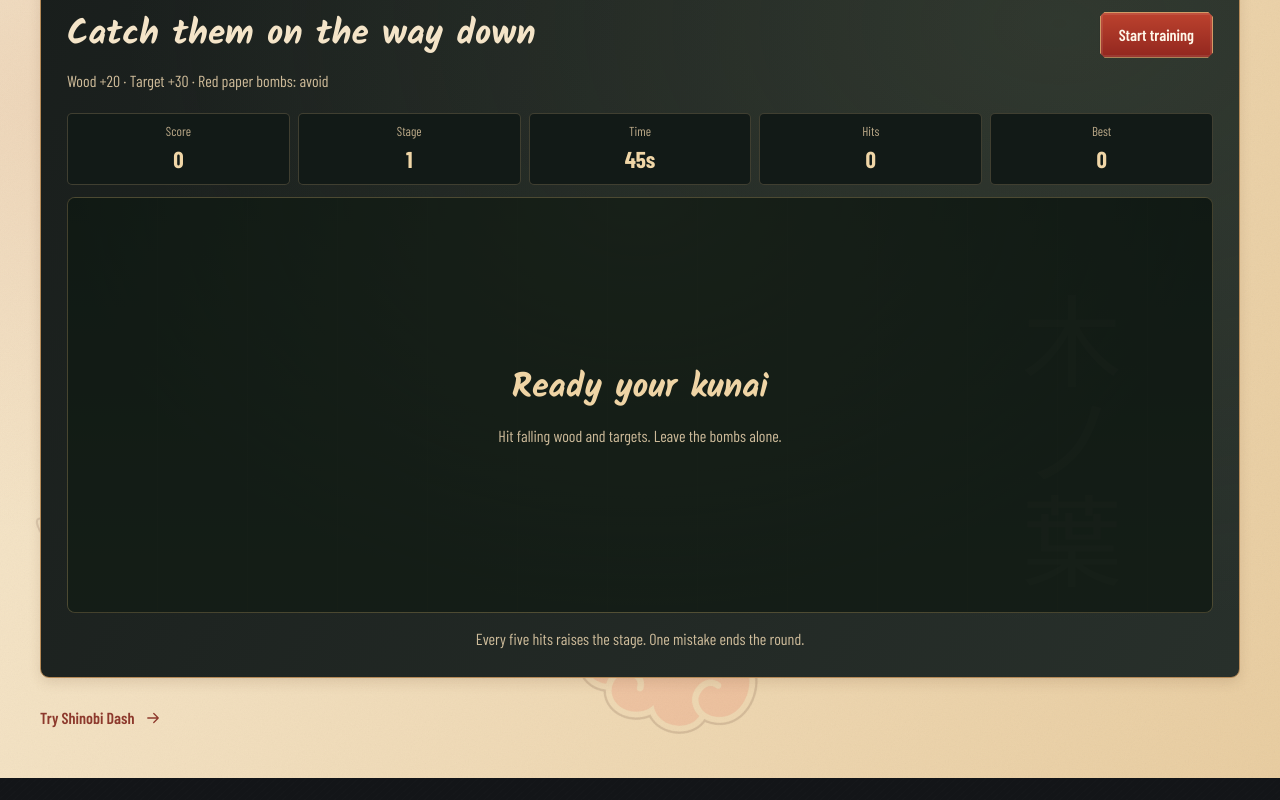
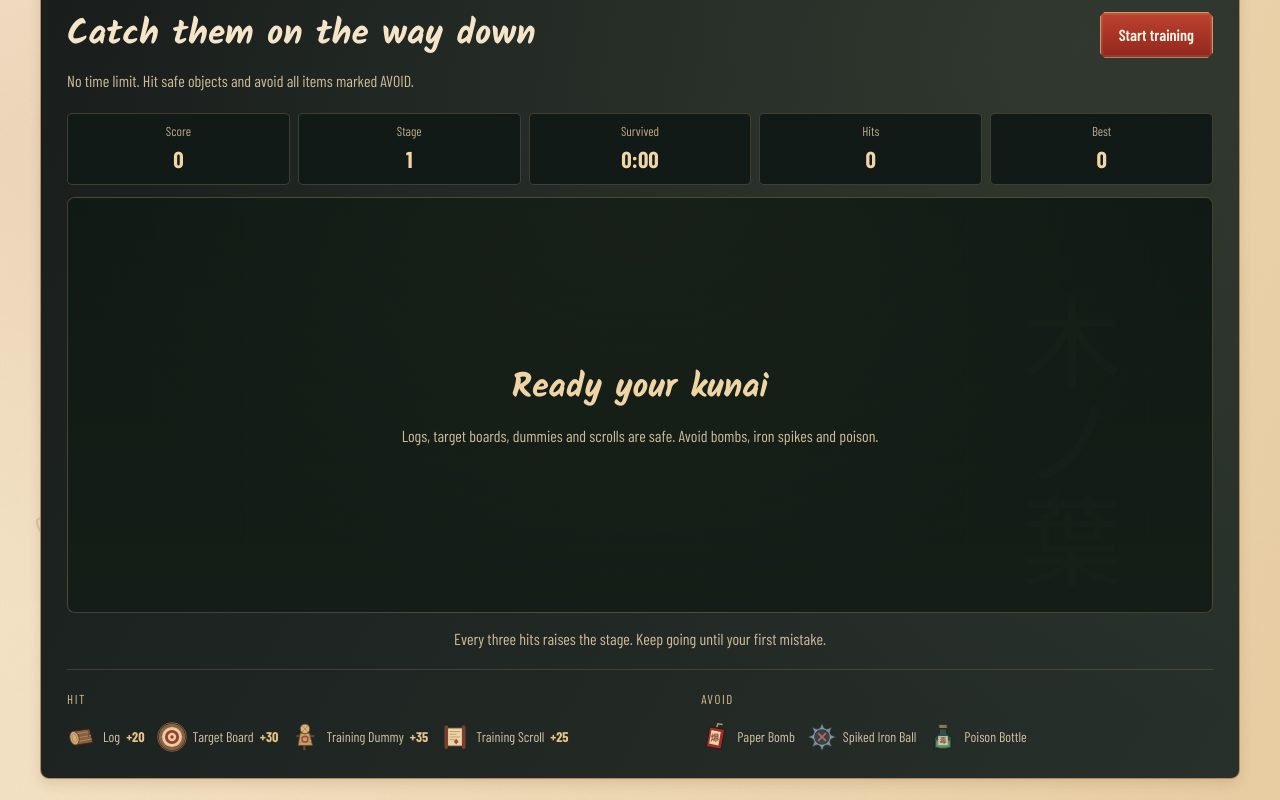
Before and after one commit to kaan-1-2/naruto-universe-wiki, a React (Vite) app: page /kunai-challenge in a window 1280 px wide. Shown: the part 420-1220 px from the top of the page. Built offline with nearby package versions, Linux system fonts and the light colour scheme; a web font is replaced by a local one.

Commit message:
Add new kunai objects and endless difficulty progression

```diff
--- a/src/components/KunaiPractice.jsx
+++ b/src/components/KunaiPractice.jsx
@@ -1,7 +1,10 @@
 import { useEffect, useRef, useState } from 'react';
 import KunaiTargetArt from './KunaiTargetArt.jsx';
 import {
-  ROUND_SECONDS,
+  FALLING_OBJECTS,
+  SAFE_OBJECTS,
+  HAZARD_OBJECTS,
+  isHazard,
   createFallingGame,
   fallingDifficulty,
   advanceFallingGame,
@@ -10,6 +13,55 @@ import {
 } from '../game/fallingKunai.js';
 
 function FallingArt({ type, impact = false }) {
+  if (type === 'dummy')
+    return (
+      <svg viewBox="0 0 100 100" aria-hidden="true">
+        <path d="M48 65v29M21 47h60" stroke="#674326" strokeWidth="8" />
+        <path d="m34 37 31 0 10 41-48 0Z" fill="#c6a26a" stroke="#65462b" strokeWidth="3" />
+        <circle cx="50" cy="23" r="16" fill="#d7b67c" stroke="#65462b" strokeWidth="3" />
+        <path d="M32 52h36M29 67h43M40 12l20 22m-20 0 20-22" stroke="#977244" strokeWidth="2" />
+        <circle cx="50" cy="57" r="10" fill="none" stroke="#9e3f30" strokeWidth="4" />
+      </svg>
+    );
+  if (type === 'scroll')
+    return (
+      <svg viewBox="0 0 100 100" aria-hidden="true">
+        <path d="M22 20h56v60H22Z" fill="#ead4a5" stroke="#695035" strokeWidth="3" />
+        <path d="M21 17v67m58-67v67" stroke="#7b3f32" strokeWidth="12" strokeLinecap="round" />
+        <path d="M32 32h34m-34 9h23m-23 9h34m-34 9h18" stroke="#9e7c50" strokeWidth="2" />
+        <path d="m46 66 8-10 8 10-8 8Z" fill="#9f4936" />
+      </svg>
+    );
+  if (type === 'spikes')
+    return (
+      <svg viewBox="0 0 100 100" aria-hidden="true">
+        <path
+          d="m50 3 10 23 23-9-9 23 23 10-23 10 9 23-23-9-10 23-10-23-23 9 9-23L3 50l23-10-9-23 23 9Z"
+          fill="#7f8b91"
+          stroke="#27323b"
+          strokeWidth="3"
+        />
+        <circle cx="50" cy="50" r="28" fill="#35434d" stroke="#a4afb3" strokeWidth="3" />
+        <path d="m37 37 26 26m0-26L37 63" stroke="#ba6651" strokeWidth="6" />
+      </svg>
+    );
+  if (type === 'poison')
+    return (
+      <svg viewBox="0 0 100 100" aria-hidden="true">
+        <path d="M36 8h28v14H36Z" fill="#917354" stroke="#332a26" strokeWidth="3" />
+        <path
+          d="M38 22v15L21 52v34q29 11 58 0V52L62 37V22Z"
+          fill="#334d48"
+          stroke="#142c2b"
+          strokeWidth="4"
+        />
+        <path d="M27 62h46v20q-23 8-46 0Z" fill="#689464" />
+        <path d="M34 47h32v30H34Z" fill="#d7c596" />
+        <text x="50" y="69" textAnchor="middle" fill="#4b3554" fontSize="24" fontWeight="bold">
+          毒
+        </text>
+      </svg>
+    );
   if (type === 'target')
     return <KunaiTargetArt hits={impact ? [{ id: 0, x: 100, y: 100, angle: 8 }] : []} />;
   if (type === 'bomb')
@@ -102,9 +154,10 @@ export default function KunaiPractice() {
   const stage = fallingDifficulty(game.hits).stage;
   const endMessage = {
     bomb: 'You hit a paper bomb!',
+    spikes: 'You hit a spiked iron ball!',
+    poison: 'You hit a poison bottle!',
     dropped: 'A safe object escaped!',
     miss: 'Your kunai missed!',
-    time: 'Time is up!',
   }[game.reason];
   function hit(event, id) {
     event.stopPropagation();
@@ -120,7 +173,7 @@ export default function KunaiPractice() {
         <div>
           <span className="screen-eyebrow">Konoha training grounds</span>
           <h2>Catch them on the way down</h2>
-          <p>Wood +20 · Target +30 · Red paper bombs: avoid</p>
+          <p>No time limit. Hit safe objects and avoid all items marked AVOID.</p>
         </div>
         <div className="kunai-controls">
           {game.status === 'ready' || game.status === 'finished' ? (
@@ -147,7 +200,10 @@ export default function KunaiPractice() {
         {[
           ['Score', game.score],
           ['Stage', stage],
-          ['Time', Math.ceil(ROUND_SECONDS - game.elapsed) + 's'],
+          [
+            'Survived',
+            `${Math.floor(game.elapsed / 60)}:${String(Math.floor(game.elapsed % 60)).padStart(2, '0')}`,
+          ],
           ['Hits', game.hits],
           ['Best', best],
         ].map(([label, value]) => (
@@ -173,7 +229,10 @@ export default function KunaiPractice() {
             key={object.id}
             className={'falling-object falling-' + object.type}
             disabled={!active}
-            aria-label={object.type === 'bomb' ? 'Avoid paper bomb' : 'Hit falling ' + object.type}
+            aria-label={
+              (isHazard(object.type) ? 'Avoid ' : 'Hit falling ') +
+              FALLING_OBJECTS[object.type].label
+            }
             style={{
               left: object.x + '%',
               top: object.y + '%',
@@ -185,7 +244,7 @@ export default function KunaiPractice() {
             }}
           >
             <FallingArt type={object.type} />
-            {object.type === 'bomb' && <span className="falling-danger-label">AVOID</span>}
+            {isHazard(object.type) && <span className="falling-danger-label">AVOID</span>}
           </button>
         ))}
         {game.effects.map((effect) => (
@@ -197,7 +256,7 @@ export default function KunaiPractice() {
           >
             <FallingArt type={effect.type} impact />
             <span className="falling-points">+{effect.points}</span>
-            {effect.type === 'log' && (
+            {effect.type !== 'target' && (
               <svg className="falling-impact-knife" viewBox="-12 -80 24 84">
                 <path d="m0 0-9-27L0-40l9 13Z" fill="#8b969c" stroke="#222b30" />
                 <path d="M-3-40h6v-22h-6Z" fill="#222b30" />
@@ -217,7 +276,7 @@ export default function KunaiPractice() {
             </h3>
             <p>
               {game.status === 'ready'
-                ? 'Hit falling wood and targets. Leave the bombs alone.'
+                ? 'Logs, target boards, dummies and scrolls are safe. Avoid bombs, iron spikes and poison.'
                 : game.status === 'paused'
                   ? 'Resume when you are ready.'
                   : 'Final score: ' + game.score}
@@ -230,8 +289,28 @@ export default function KunaiPractice() {
           ? endMessage + ' Final score: ' + game.score
           : game.status === 'paused'
             ? 'Training paused.'
-            : 'Every five hits raises the stage. One mistake ends the round.'}
+            : 'Every three hits raises the stage. Keep going until your first mistake.'}
       </p>
+      <div className="falling-object-guide" aria-label="Object guide">
+        <div>
+          <h3>HIT</h3>
+          {SAFE_OBJECTS.map((type) => (
+            <span key={type}>
+              <FallingArt type={type} />
+              {FALLING_OBJECTS[type].label} <strong>+{FALLING_OBJECTS[type].points}</strong>
+            </span>
+          ))}
+        </div>
+        <div>
+          <h3>AVOID</h3>
+          {HAZARD_OBJECTS.map((type) => (
+            <span key={type}>
+              <FallingArt type={type} />
+              {FALLING_OBJECTS[type].label}
+            </span>
+          ))}
+        </div>
+      </div>
     </section>
   );
 }
--- a/src/game/fallingKunai.js
+++ b/src/game/fallingKunai.js
@@ -1,4 +1,15 @@
-export const ROUND_SECONDS = 45;
+export const FALLING_OBJECTS = {
+  log: { label: 'log', points: 20 },
+  target: { label: 'target board', points: 30 },
+  dummy: { label: 'training dummy', points: 35 },
+  scroll: { label: 'training scroll', points: 25 },
+  bomb: { label: 'paper bomb', hazard: true },
+  spikes: { label: 'spiked iron ball', hazard: true },
+  poison: { label: 'poison bottle', hazard: true },
+};
+export const SAFE_OBJECTS = ['log', 'target', 'dummy', 'scroll'];
+export const HAZARD_OBJECTS = ['bomb', 'spikes', 'poison'];
+export const isHazard = (type) => Boolean(FALLING_OBJECTS[type]?.hazard);
 export function createFallingGame(status = 'ready') {
   return {
     status,
@@ -13,12 +24,12 @@ export function createFallingGame(status = 'ready') {
   };
 }
 export function fallingDifficulty(hits) {
-  const stage = Math.min(10, 1 + Math.floor(hits / 5));
+  const stage = 1 + Math.floor(hits / 3);
   return {
     stage,
-    speed: 20 + (stage - 1) * 3,
-    interval: Math.max(0.4, 1.35 - (stage - 1) * 0.105),
-    hazardChance: Math.min(0.38, 0.16 + stage * 0.02),
+    speed: Math.min(80, 30 + (stage - 1) * 3),
+    interval: Math.max(0.28, 0.95 - (stage - 1) * 0.055),
+    hazardChance: Math.min(0.4, 0.18 + stage * 0.02),
   };
 }
 export function endFallingGame(state, reason) {
@@ -28,8 +39,8 @@ export function strikeFallingObject(state, id) {
   if (state.status !== 'running') return state;
   const object = state.objects.find((item) => item.id === id);
   if (!object) return state;
-  if (object.type === 'bomb') return endFallingGame(state, 'bomb');
-  const points = object.type === 'target' ? 30 : 20;
+  if (isHazard(object.type)) return endFallingGame(state, object.type);
+  const points = FALLING_OBJECTS[object.type].points;
   return {
     ...state,
     score: state.score + points,
@@ -42,7 +53,7 @@ export function advanceFallingGame(state, seconds, random = Math.random) {
   if (state.status !== 'running') return state;
   const delta = Math.max(0, seconds);
   const difficulty = fallingDifficulty(state.hits);
-  const elapsed = Math.min(ROUND_SECONDS, state.elapsed + delta);
+  const elapsed = state.elapsed + delta;
   const objects = state.objects.map((object) => ({
     ...object,
     y: object.y + delta * object.speed,
@@ -57,14 +68,14 @@ export function advanceFallingGame(state, seconds, random = Math.random) {
       .filter((effect) => effect.ttl > 0),
     spawnIn: state.spawnIn - delta,
   };
-  if (objects.some((object) => object.type !== 'bomb' && object.y >= 112))
+  if (objects.some((object) => !isHazard(object.type) && object.y >= 112))
     return endFallingGame(next, 'dropped');
-  if (elapsed >= ROUND_SECONDS) return endFallingGame(next, 'time');
   while (next.spawnIn <= 0 && next.objects.length < 16) {
     const hazard = next.nextId > 2 && random() < difficulty.hazardChance;
+    const types = hazard ? HAZARD_OBJECTS : SAFE_OBJECTS;
     next.objects.push({
       id: next.nextId++,
-      type: hazard ? 'bomb' : random() < 0.5 ? 'log' : 'target',
+      type: types[Math.min(types.length - 1, Math.floor(random() * types.length))],
       x: 15 + random() * 70,
       y: -10,
       angle: random() * 30 - 15,
--- a/src/index.css
+++ b/src/index.css
@@ -2709,3 +2709,45 @@ main .bg-\[\#152034\] p {
     height: clamp(300px, 48svh, 440px);
   }
 }
+
+.falling-object-guide {
+  display: grid;
+  grid-template-columns: 1.2fr 1fr;
+  gap: 20px;
+  border-top: 1px solid #af95613d;
+  padding-top: 20px;
+  margin-top: 18px;
+}
+.falling-object-guide > div {
+  display: flex;
+  align-items: center;
+  flex-wrap: wrap;
+  gap: 12px;
+}
+.falling-object-guide h3 {
+  font-size: 13px;
+  letter-spacing: 0.12em;
+  color: #d3bc90;
+  width: 100%;
+}
+.falling-object-guide span {
+  display: inline-flex;
+  align-items: center;
+  gap: 6px;
+  font-size: 14px;
+  color: #d0c1a3;
+  text-transform: capitalize;
+}
+.falling-object-guide svg {
+  width: 30px;
+  height: 30px;
+  flex: none;
+}
+.falling-object-guide strong {
+  color: #e6c58a;
+}
+@media (max-width: 600px) {
+  .falling-object-guide {
+    grid-template-columns: 1fr;
+  }
+}
--- a/src/pages/KunaiChallengePage.jsx
+++ b/src/pages/KunaiChallengePage.jsx
@@ -12,9 +12,10 @@ export default function KunaiChallengePage() {
         <p className="screen-eyebrow">Shinobi games / Kunai Challenge</p>
         <h1>Kunai Challenge</h1>
         <p>
-          Click falling logs and target boards to throw a kunai. Avoid red paper bombs. Let a safe
-          object fall, miss a throw or hit a bomb and the round ends. Every five hits makes the next
-          stage faster and busier.
+          Hit falling logs, target boards, training dummies and scrolls. Avoid paper bombs, spiked
+          iron balls and poison bottles. There is no time limit: survive as long as you can. A
+          missed throw, dropped safe object or hazard hit ends the run. Every three hits raises the
+          stage.
         </p>
       </div>
       <KunaiPractice />
```
Also changed, not shown: 1 other file (tests, documents, lock files or other folders).
